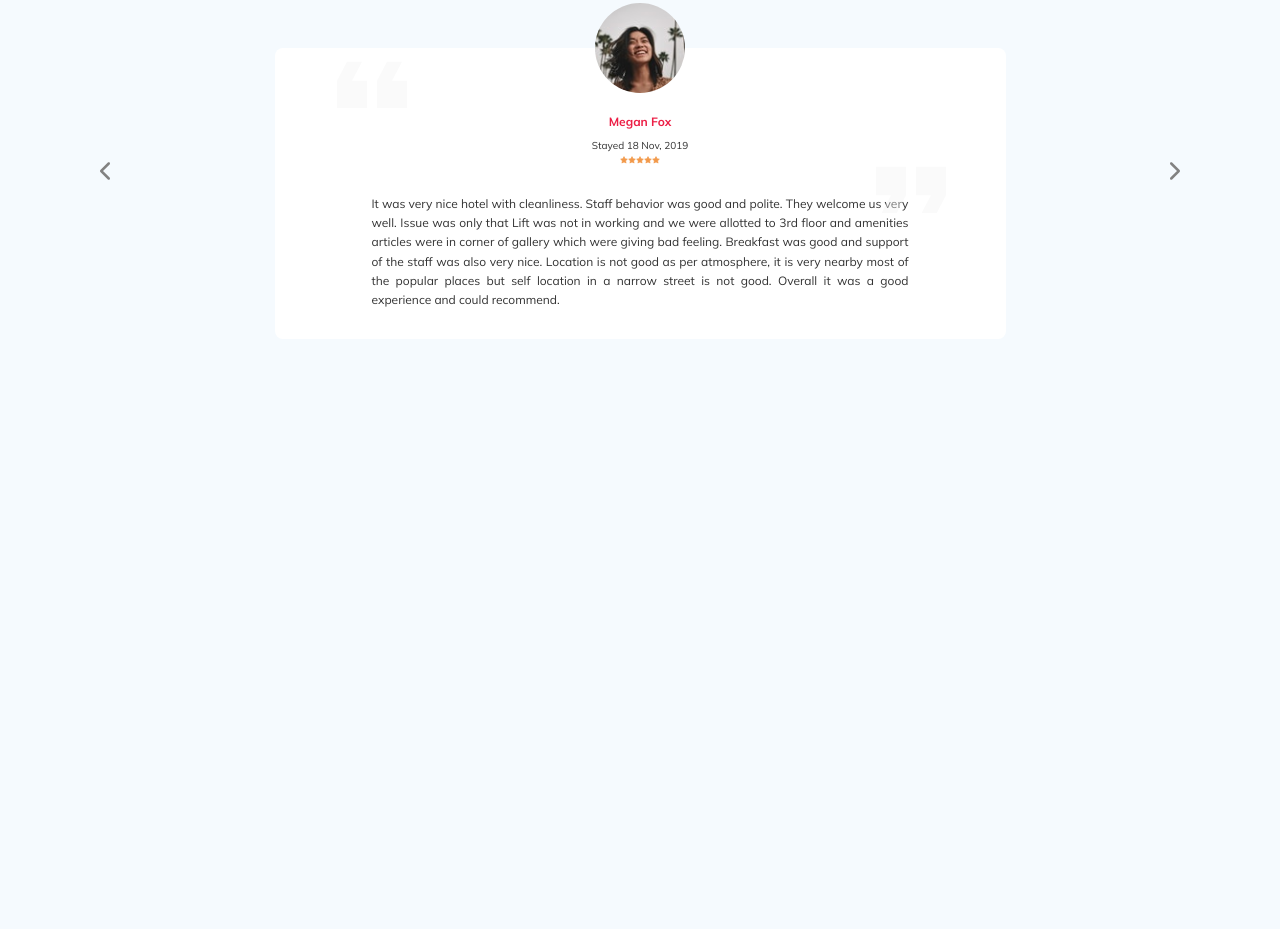
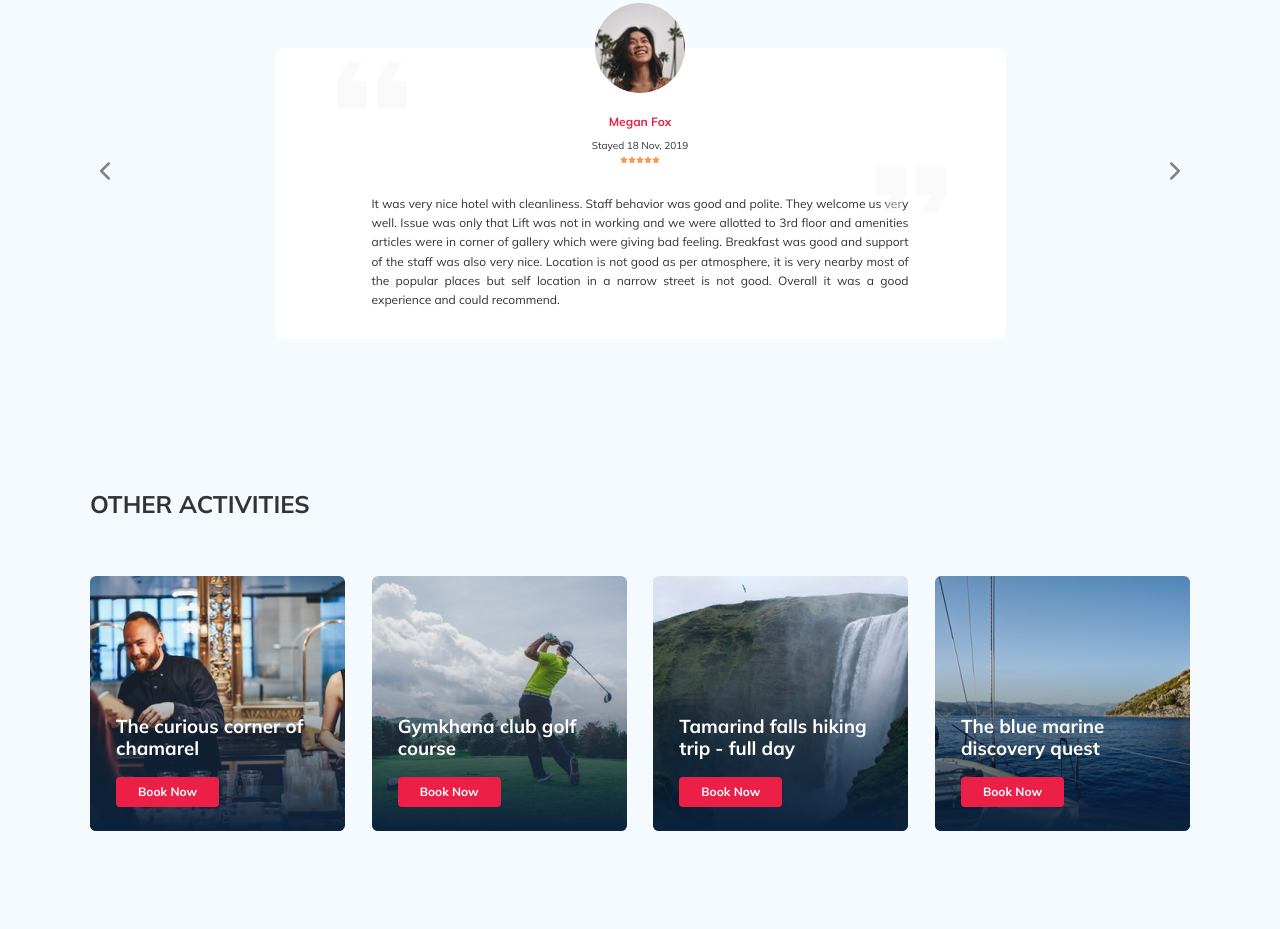
Before and after one commit to TReposado/src, a plain HTML site: page index.html in a window 1280 px wide. Shown: the part 1371-2300 px from the top of the page. Before the commit the page ends 1780 px from the top, so only its background shows below. Drawn offline with nearby package versions, Linux system fonts and the light colour scheme.

Commit message:
create: added activities section

```diff
--- a/index.html
+++ b/index.html
@@ -253,7 +253,60 @@
       <!-- /.container -->
     </section>
     <!-- /.reviews -->
-    <!-- /.reviews -->
+    <section class="activities">
+      <div class="container">
+        <h2 class="activities__title">Other Activities</h2>
+        <div class="activities-wrapper">
+          <div class="card activities__card">
+            <img
+              src="img/card_1.jpg"
+              alt="The curious corner
+            of chamarel"
+              class="card__image"
+            />
+            <h3 class="card__title">The curious corner of chamarel</h3>
+            <button class="card__button">Book Now</button>
+          </div>
+          <!--/.card-->
+          <div class="card activities__card">
+            <img
+              src="img/card_2.jpg"
+              alt="Gymkhana club golf
+            course"
+              class="card__image"
+            />
+            <h3 class="card__title">Gymkhana club golf course</h3>
+            <button class="card__button">Book Now</button>
+          </div>
+          <!--/.card-->
+          <div class="card activities__card">
+            <img
+              src="img/card_3.jpg"
+              alt="Tamarind falls hiking
+            trip - full day"
+              class="card__image"
+            />
+            <h3 class="card__title">Tamarind falls hiking trip - full day</h3>
+            <button class="card__button">Book Now</button>
+          </div>
+          <!--/.card-->
+          <div class="card activities__card">
+            <img
+              src="img/card_4.jpg"
+              alt="The blue marine discovery
+            quest"
+              class="card__image"
+            />
+            <h3 class="card__title">The blue marine discovery quest</h3>
+            <button class="card__button">Book Now</button>
+          </div>
+          <!--/.card-->
+        </div>
+        <!-- /.activities-wrapper -->
+      </div>
+      <!-- /.container -->
+    </section>
+    <!-- /.activities -->
     <script src="js/swiper-bundle.min.js"></script>
     <script src="js/main.js"></script>
   </body>
--- a/sass/_media.sass
+++ b/sass/_media.sass
@@ -8,6 +8,9 @@
         width: 100%
         height: 100%
         object-fit: cover
+  .card
+    width: 230px
+    height: 230px
 
 @media (max-width: 992px)
   .container, .newsletter-wrapper
@@ -50,6 +53,15 @@
       font-size: 30px
       line-height: 38px
       margin-bottom: 50px
+  .activities
+    &-wrapper
+      flex-wrap: wrap
+    &__card
+      margin-bottom: 20px
+  .card
+    width: 340px
+    height: 255px
+
 
 @media (max-width: 768px)
   .container
@@ -131,6 +143,12 @@
       width: 87.5%
       margin-left: auto
       margin-right: auto
+  .activities
+    padding-top: 40px
+    padding-bottom: 60px
+  .card
+    width: 48%
+    height: 255px
 @media (max-width: 576px)
   .logo
     width: 99px
@@ -151,3 +169,5 @@
       &__strong
         font-size: 30px
         line-height: 38px
+  .card
+    width: 100%
--- a/sass/style.sass
+++ b/sass/style.sass
@@ -12,7 +12,9 @@
 @import 'templates/_hotel'
 // Стили для блока newsleter
 @import 'templates/_newsletter'
-// Стили для блока reeviews
+// Стили для блока reviews
 @import 'templates/_reviews'
+// Стили для блока activities
+@import 'templates/_activities'
 // Подключение стилей для адаптива
 @import 'media'
--- /dev/null
+++ b/sass/templates/_activities.sass
@@ -0,0 +1,56 @@
+.activities
+  padding: 60px 0 98px 0
+  &__title
+    font-style: normal
+    font-weight: 700
+    font-size: 24px
+    line-height: 30px
+    text-transform: uppercase
+    margin-bottom: 57px
+  &-wrapper
+    display: flex
+    justify-content: space-between
+.card
+  position: relative
+  display: flex
+  flex-direction: column
+  align-items: flex-start
+  padding: 24px 26px
+  width: 255px
+  height: 255px
+  border-radius: 6px
+  overflow: hidden
+  &::before
+    content: ''
+    position: absolute
+    left: 0
+    right: 0
+    top: 0
+    bottom: 0
+    background: linear-gradient(179.83deg, rgba(196, 196, 196, 0) 35.34%, #0A223D 99.85%)
+    z-index: -1
+  &__image
+    position: absolute
+    left: 0
+    right: 0
+    top: 0
+    bottom: 0
+    width: 100%
+    height: 100%
+    object-fit: cover
+    z-index: -2
+  &__title
+    margin-top: auto
+    margin-bottom: 18px
+    color: $light
+  &__button
+    font-style: normal
+    font-weight: 600
+    font-size: 12px
+    line-height: 16px
+    color: $light
+    padding: 7px 22px
+    border: none
+    background-color: $primary
+    border-radius: 4px
+    cursor: pointer
```
Also changed, not shown: css/style.css, img/card_1.jpg (added), img/card_2.jpg (added), img/card_3.jpg (added), img/card_4.jpg (added), 1 other file.
